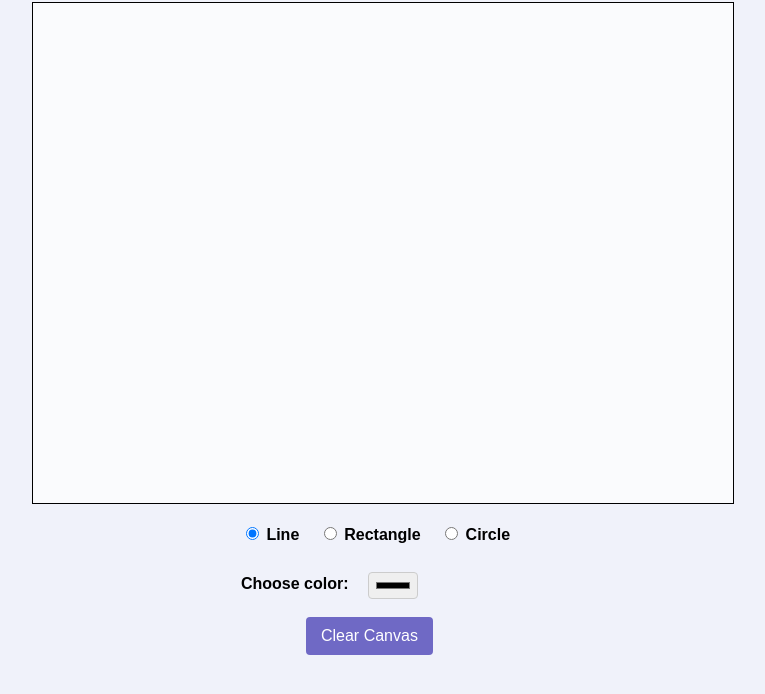
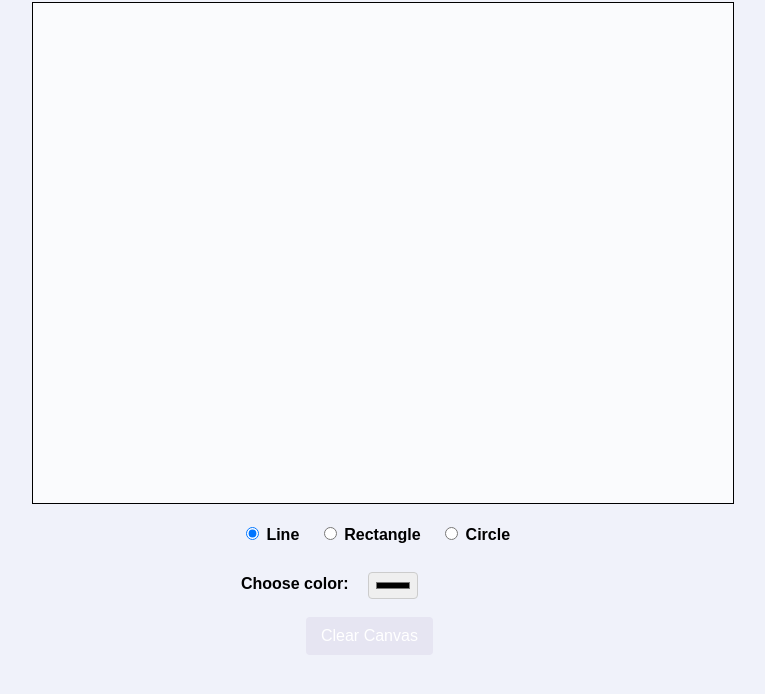
Before and after one commit to Kmensah2004/Interactive_Drawing_Application_with-_HTML5-_Canvas, a plain HTML site: page index.html in a window 1280 px wide. Shown: the part 98-792 px from the top of the page, without its empty margins (257-1022 px from the left). Drawn offline with Linux system fonts and the light colour scheme.

Commit message:
Implement color selection and canvas clearing functionality.

```diff
--- a/index.html
+++ b/index.html
@@ -50,7 +50,7 @@
         #clearCanvas {
             padding: 10px 15px;
             font-size: 16px;
-            background-color: #6f69c5;
+            background-color: #e6e5f2;
             color: white;
             border: none;
             border-radius: 4px;
@@ -59,7 +59,7 @@
         }
 
         #clearCanvas:hover {
-            background-color: #00b327;
+            background-color: #f7f2f298;
         }
     </style>
 
```
